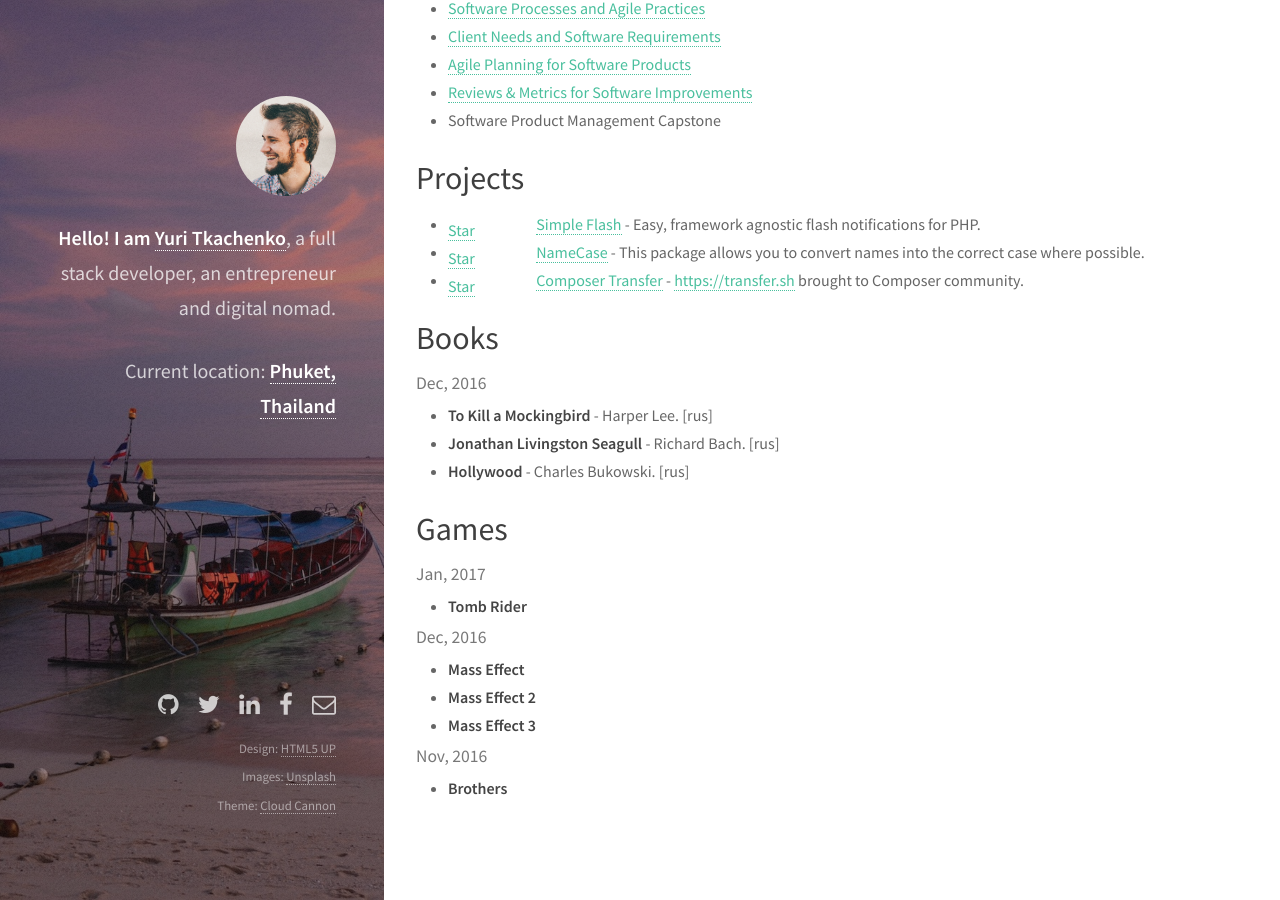
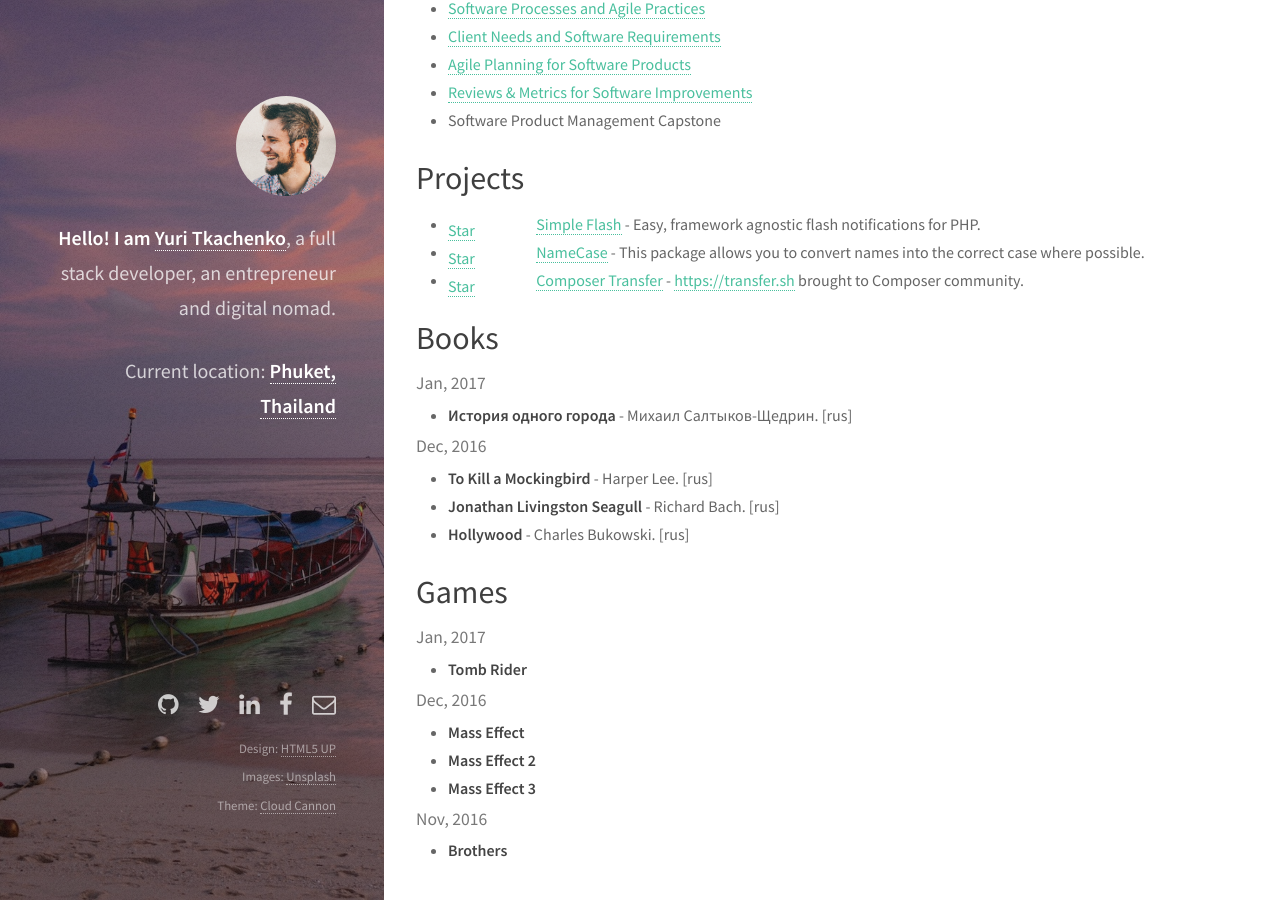
Before and after one commit to tamtamchik/tamtamchik.github.io, a Jekyll site: the page built from index.html, in a window 1280 px wide and 900 px high, scrolled down 502 px. Built offline with Jekyll 4.4.1, drawn with Linux system fonts in a browser that asks for light colours.

Commit message:
added new book

```diff
--- a/index.html
+++ b/index.html
@@ -103,6 +103,17 @@ layout: default
       </header>
 
       <div class="row">
+
+          <article class="12u 12u(small)">
+
+            <h4 class="date">{{ '2017-01-01' | date: "%b, %Y" }}</h4>
+
+            <ul>
+              <li><strong>История одного города</strong> - Михаил Салтыков-Щедрин. [rus]</li>
+            </ul>
+
+          </article>
+
           <article class="12u 12u(small)">
 
             <h4 class="date">{{ '2016-12-01' | date: "%b, %Y" }}</h4>
```
